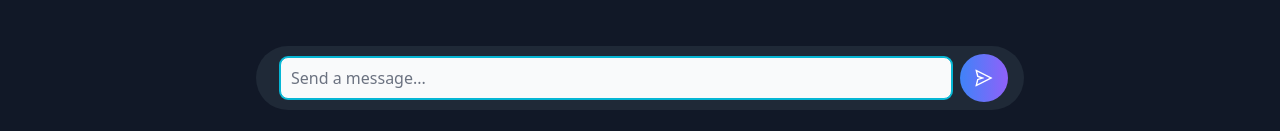
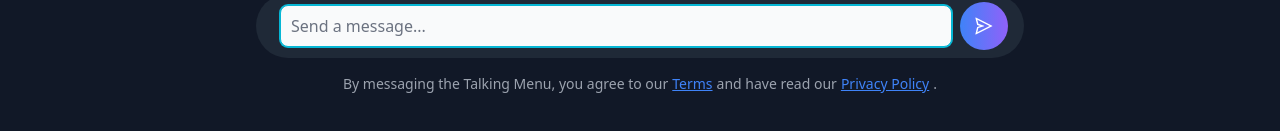
Before and after one commit to FaryzK/thetalkingmenu, a React (Vite) app in the folder client/: page /restaurant/1/chat/1 in a window 1280 px wide. Shown: the part 666-797 px from the top of the page. Built offline with nearby package versions, Linux system fonts and the light colour scheme; no server answers; the HTML template or start-up script is replaced by a standard one.

Commit message:
Reverted changes on safe area viewand added terms of services and privacy policy

```diff
--- a/client/src/pages/Chat.jsx
+++ b/client/src/pages/Chat.jsx
@@ -1,6 +1,6 @@
 import React, { useState, useEffect, useRef } from "react";
 import { useDispatch, useSelector } from "react-redux";
-import { useParams } from "react-router-dom";
+import { Link, useParams, useNavigate } from "react-router-dom";
 import {
   clearMessages,
   addMessage,
@@ -29,6 +29,7 @@ function getSessionToken() {
 export default function Chat() {
   const { restaurantId, chat_id, tableNumber } = useParams();
   const dispatch = useDispatch();
+  const navigate = useNavigate();
   const [input, setInput] = useState("");
   const [userId, setUserId] = useState(null);
   const [tempAssistantMessage, setTempAssistantMessage] = useState("");
@@ -49,19 +50,6 @@ export default function Chat() {
 
   const messagesEndRef = useRef(null);
   const inputRef = useRef(null);
-
-  useEffect(() => {
-    // Scroll to bottom on render to reveal full chatbox behind android navbar
-    const scrollToBottom = () => {
-      messagesEndRef.current?.scrollIntoView({
-        behavior: "instant", // Use instant for initial load
-        block: "end",
-      });
-    };
-
-    // Scroll immediately on component mount
-    scrollToBottom();
-  }, []); // Empty dependency array ensures it only runs once on mount
 
   useEffect(() => {
     if (!sessionToken) {
@@ -477,11 +465,11 @@ export default function Chat() {
                 onClick={handleSendMessage}
                 disabled={aiTyping}
                 className={`w-12 h-12 flex items-center justify-center rounded-full transition-all relative before:absolute before:inset-[-10px] before:z-[-1]
-      ${
-        aiTyping
-          ? "bg-gray-500 cursor-not-allowed"
-          : "bg-gradient-to-r from-blue-500 to-purple-500 hover:from-blue-600 hover:to-purple-600"
-      }`}
+                    ${
+                      aiTyping
+                        ? "bg-gray-500 cursor-not-allowed"
+                        : "bg-gradient-to-r from-blue-500 to-purple-500 hover:from-blue-600 hover:to-purple-600"
+                    }`}
               >
                 {aiTyping ? (
                   <div className="w-3 h-3 bg-white rounded-full animate-pulse"></div>
@@ -492,6 +480,20 @@ export default function Chat() {
             </div>
           </div>
         )}
+        {/* Terms of Use and Privacy Policy Section */}
+        {showInfo && (
+          <div className="text-center text-sm text-gray-400 mt-4 pb-4">
+            By messaging the Talking Menu, you agree to our
+            <Link to="/terms-of-use" className="text-blue-500 underline mx-1">
+              Terms
+            </Link>
+            and have read our
+            <Link to="/privacy-policy" className="text-blue-500 underline mx-1">
+              Privacy Policy
+            </Link>
+            .
+          </div>
+        )}
       </div>
     </div>
   );
--- a/client/src/pages/TermsOfUse.jsx
+++ b/client/src/pages/TermsOfUse.jsx
@@ -15,13 +15,13 @@ const TermsOfUse = () => {
             <strong>Ownership of Content:</strong> Restaurant owners retain
             ownership of all content they upload, including menu details and
             restaurant information. However, questions asked by diners are
-            co-owned by the restaurant owner and us, while chatbot-generated
-            responses are owned solely by us.
+            co-owned by the diners and the Talking Menu, while chatbot-generated
+            responses are owned solely by the Talking Menu.
           </p>
           <p>
             <strong>Data Retention on Cancellation:</strong> If a restaurant
-            owner stops using the service, their data will be retained unless
-            they request deletion via{" "}
+            owner stops using the service, their data (diners and restaurants)
+            will be retained unless they request deletion via{" "}
             <a
               href="https://forms.gle/VukrYeTGEeWiJRYA8"
               target="_blank"
```
